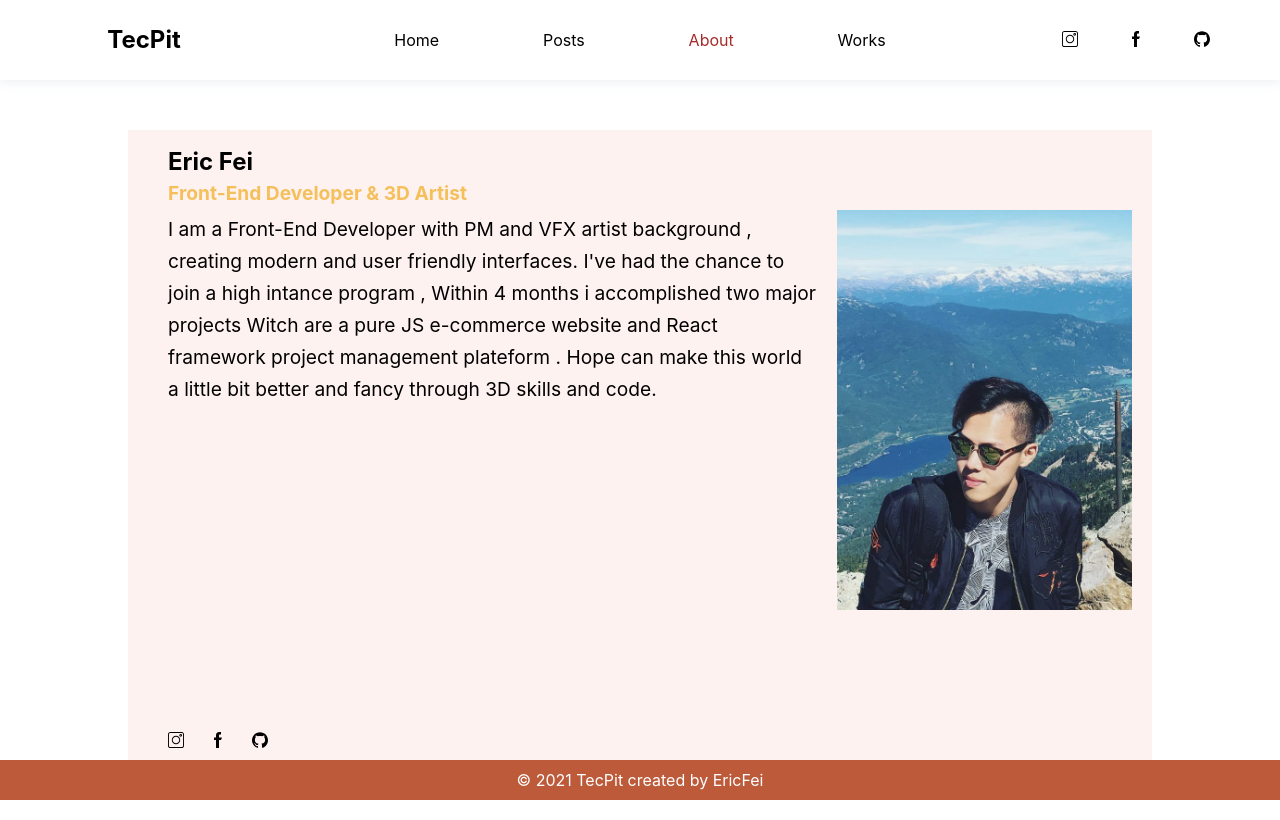
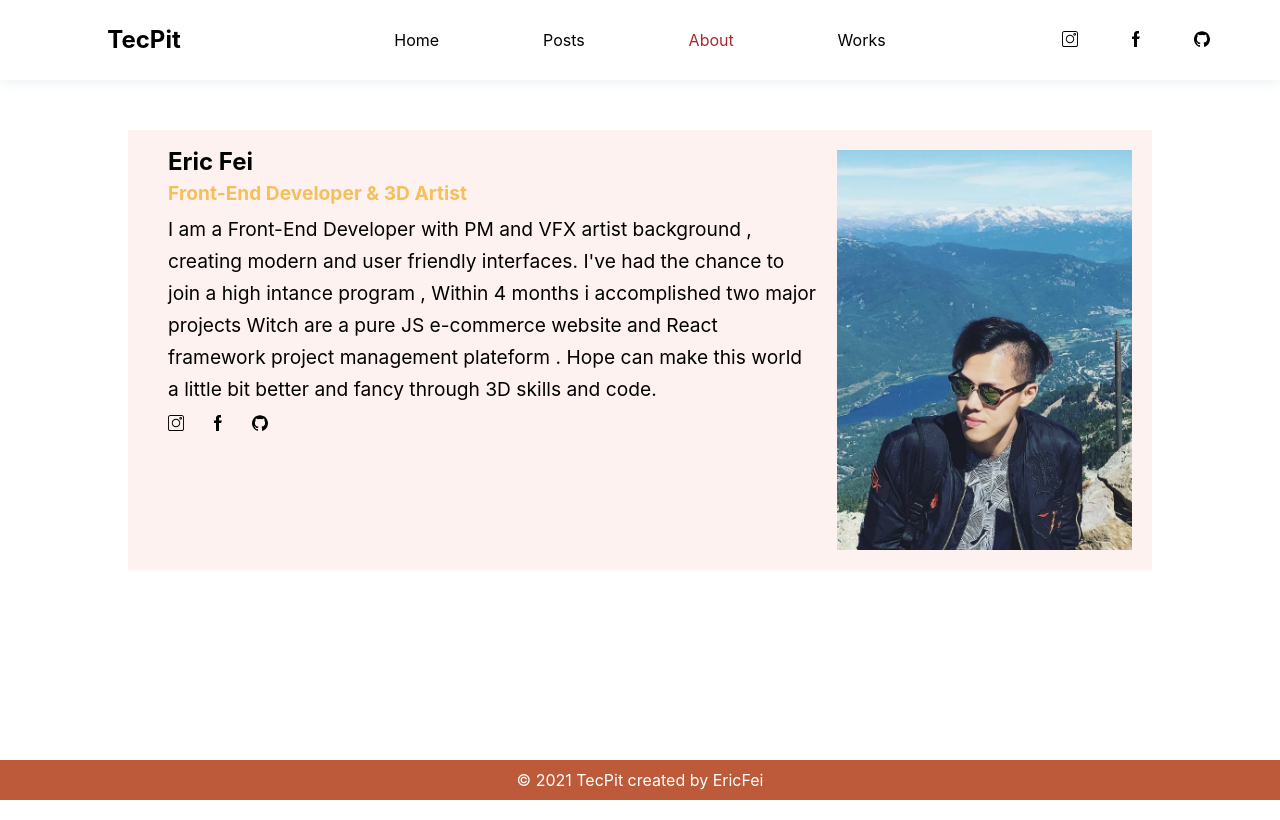
Before and after one commit to ericfei0521/EricFei_Blog, a Next.js app: page /about in a window 1280 px wide. Built offline with nearby package versions, Linux system fonts and the light colour scheme.

Commit message:
update about style

```diff
--- a/styles/about.module.scss
+++ b/styles/about.module.scss
@@ -1,6 +1,6 @@
 .profile {
     display: grid;
-    height: 600px;
+    height: 400px;
     padding: 20px;
     background-color: #fef2f0;
     grid-template-columns: 70% 30%;
@@ -8,7 +8,6 @@
         width: 100%;
         height: 400px;
         overflow: hidden;
-        margin-top: 60px;
         img {
             width: 500px;
             transform: translate(43px, -60px);
@@ -23,7 +22,6 @@
         padding: 0 20px;
         z-index: 100;
         height: 100%;
-        position: relative;
         p {
             font-size: 1.2rem;
             line-height: 2rem;
@@ -32,8 +30,6 @@
             width: 100px;
             display: flex;
             justify-content: space-between;
-            position: absolute;
-            bottom: 0;
         }
     }
 }
--- a/styles/header.module.scss
+++ b/styles/header.module.scss
@@ -56,4 +56,5 @@
     width: 100vw;
     bottom: 0;
     background-color: rgb(188 90 58);
+    z-index: 999;
 }
--- a/tsconfig.json
+++ b/tsconfig.json
@@ -14,6 +14,6 @@
         "isolatedModules": true,
         "jsx": "preserve"
     },
-    "include": ["next-env.d.ts", "**/*.ts", "**/*.tsx", "src/pages/posts/[id].tsx", "src/pages/posts/[id].tsx"],
+    "include": ["next-env.d.ts", "**/*.ts", "**/*.tsx", "src/pages/posts/[id].jsx", "src/pages/posts/[id].jsx"],
     "exclude": ["node_modules"]
 }
```
